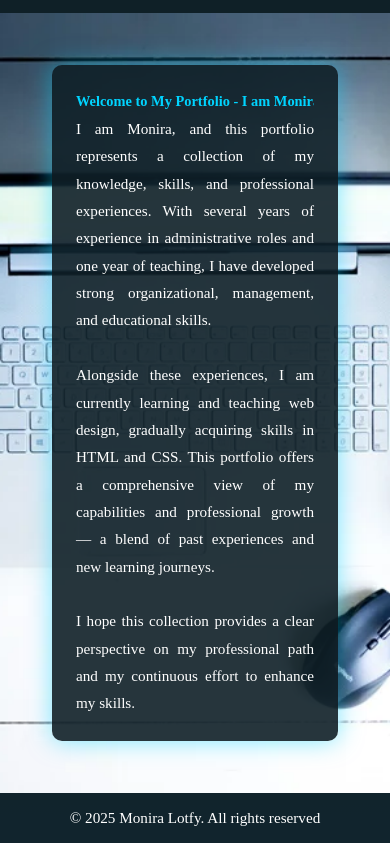
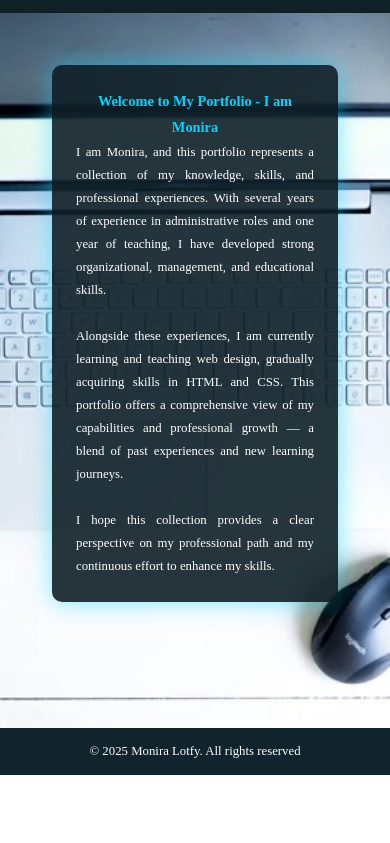
Before and after one commit to MoniraLotfy/My_portfolio, a plain HTML site: page about.html in a window 390 px wide. Shown: the part 69-912 px from the top of the page. After the commit the page ends 844 px from the top, so only its background shows below. Drawn offline with Linux system fonts and the light colour scheme.

Commit message:
Update style.css

```diff
--- a/style.css
+++ b/style.css
@@ -295,10 +295,13 @@ to {
 
   .typing h1{
       font-size: 0.9rem;
+      white-space:normal;
+      word-break:break-break;
+      overflow-wrap:break-word;
       width:100%;
     }
     p {
-      font-size: 0.95rem;
+      font-size: 0.8rem;
 
     }
    }
```
